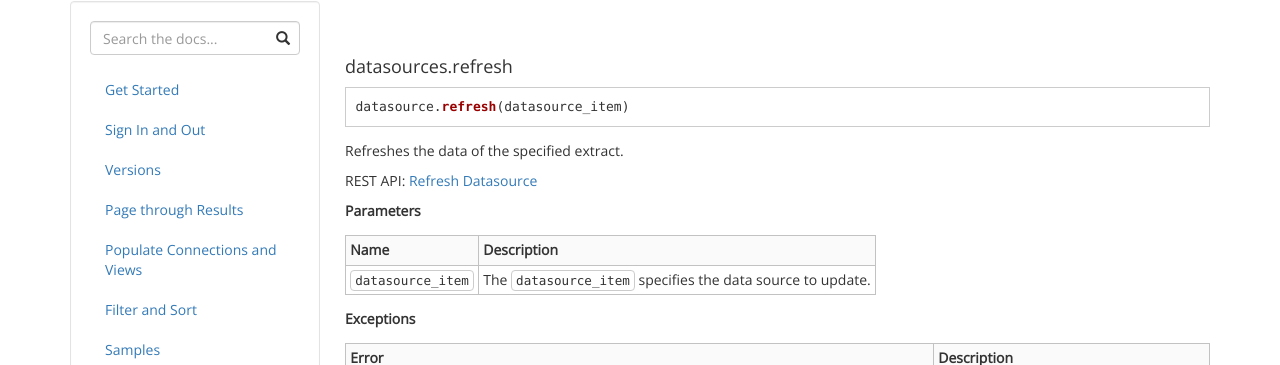
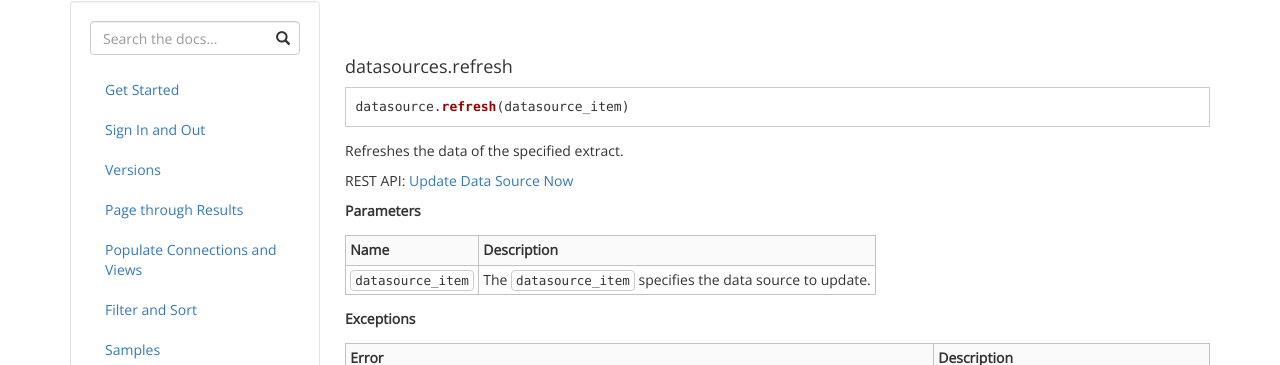
Before and after one commit to tableau/server-client-python, a Jekyll site: the page built from docs/api-ref.md, in a window 1280 px wide and 900 px high, scrolled down 12455 px. Shown: the part 89-454 px from the top of the window. Built offline with Jekyll 4.4.1, drawn with Linux system fonts in a browser that asks for light colours.

Commit message:
minor fix

```diff
--- a/docs/api-ref.md
+++ b/docs/api-ref.md
@@ -572,7 +572,7 @@ datasource.refresh(datasource_item)
 
 Refreshes the data of the specified extract.
 
-REST API: [Refresh Datasource](https://help.tableau.com/current/api/rest_api/en-us/REST/rest_api_ref_datasources.htm#update_data_source_now){:target="_blank"}
+REST API: [Update Data Source Now](https://help.tableau.com/current/api/rest_api/en-us/REST/rest_api_ref_datasources.htm#update_data_source_now){:target="_blank"}
 
 **Parameters**
 
```
